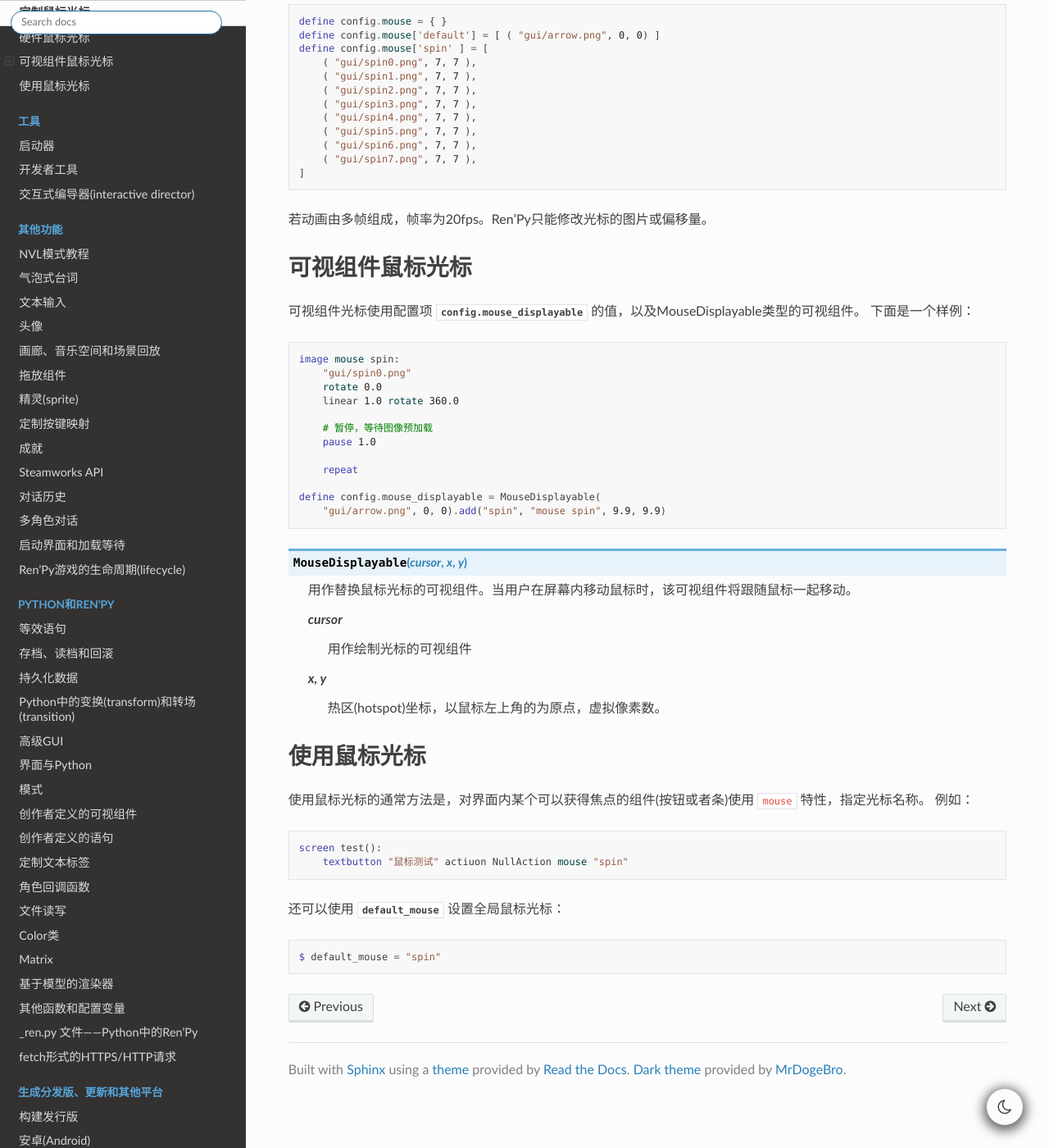
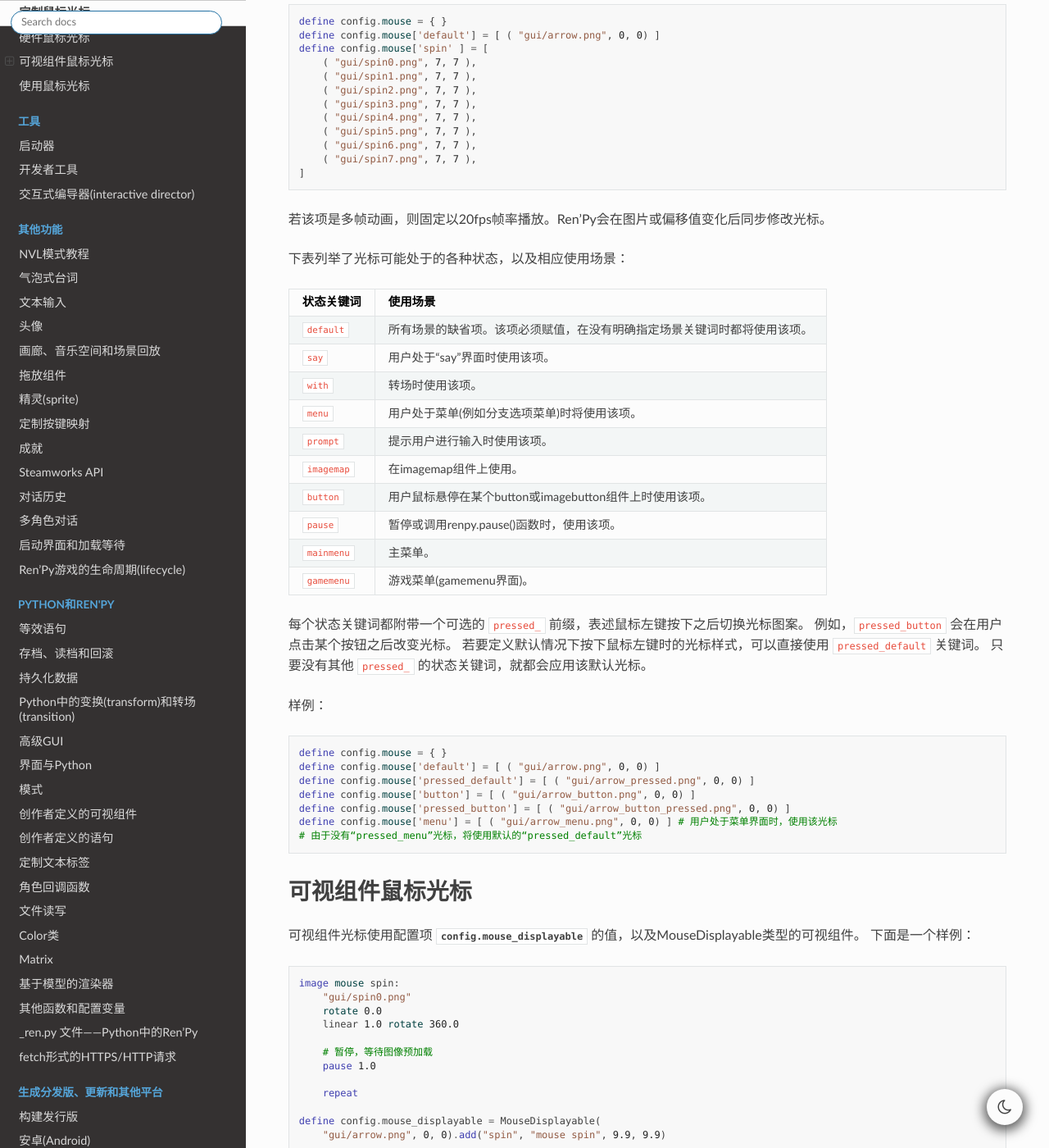
Before and after one commit to 3DMXM/Renpydoc-ranslate, a Sphinx documentation site: the page built from source/mouse.rst, in a window 1280 px wide and 1400 px high, scrolled down 708 px. Shown: the whole window at 82% size. Built offline with Sphinx 7.4.7 and the Read the Docs theme 2.0.0, drawn with Linux system fonts in a browser that asks for light colours; the version number could not be read and is left out; some of the changed text lies outside the part shown.

Commit message:
Update mouse.rst.

```diff
--- a/source/mouse.rst
+++ b/source/mouse.rst
@@ -45,7 +45,62 @@ Ren'Py有两套系统可实现定制鼠标光标。
         ( "gui/spin7.png", 7, 7 ),
     ]
 
-若动画由多帧组成，帧率为20fps。Ren'Py只能修改光标的图片或偏移量。
+若该项是多帧动画，则固定以20fps帧率播放。Ren'Py会在图片或偏移值变化后同步修改光标。
+
+下表列举了光标可能处于的各种状态，以及相应使用场景：
+
+.. list-table::
+ :header-rows: 1
+
+ * - 状态关键词
+   - 使用场景
+
+ * - ``default``
+   - 所有场景的缺省项。该项必须赋值，在没有明确指定场景关键词时都将使用该项。
+
+ * - ``say``
+   - 用户处于“say”界面时使用该项。
+
+ * - ``with``
+   - 转场时使用该项。
+
+ * - ``menu``
+   - 用户处于菜单(例如分支选项菜单)时将使用该项。
+
+ * - ``prompt``
+   - 提示用户进行输入时使用该项。
+
+ * - ``imagemap``
+   - 在imagemap组件上使用。
+
+ * - ``button``
+   - 用户鼠标悬停在某个button或imagebutton组件上时使用该项。
+
+ * - ``pause``
+   - 暂停或调用renpy.pause()函数时，使用该项。
+
+ * - ``mainmenu``
+   - 主菜单。
+
+ * - ``gamemenu``
+   - 游戏菜单(gamemenu界面)。
+
+每个状态关键词都附带一个可选的 ``pressed_`` 前缀，表述鼠标左键按下之后切换光标图案。
+例如，``pressed_button`` 会在用户点击某个按钮之后改变光标。
+若要定义默认情况下按下鼠标左键时的光标样式，可以直接使用 ``pressed_default`` 关键词。
+只要没有其他 ``pressed_`` 的状态关键词，就都会应用该默认光标。
+
+样例：
+
+::
+
+    define config.mouse = { }
+    define config.mouse['default'] = [ ( "gui/arrow.png", 0, 0) ]
+    define config.mouse['pressed_default'] = [ ( "gui/arrow_pressed.png", 0, 0) ]
+    define config.mouse['button'] = [ ( "gui/arrow_button.png", 0, 0) ]
+    define config.mouse['pressed_button'] = [ ( "gui/arrow_button_pressed.png", 0, 0) ]
+    define config.mouse['menu'] = [ ( "gui/arrow_menu.png", 0, 0) ] # 用户处于菜单界面时，使用该光标
+    # 由于没有“pressed_menu”光标，将使用默认的“pressed_default”光标
 
 .. _displayable-mouse-cursor:
 
@@ -70,7 +125,7 @@ Ren'Py有两套系统可实现定制鼠标光标。
     define config.mouse_displayable = MouseDisplayable(
         "gui/arrow.png", 0, 0).add("spin", "mouse spin", 9.9, 9.9)
 
-.. function:: MouseDisplayable(cursor, x, y)
+.. class:: MouseDisplayable(cursor, x, y)
 
     用作替换鼠标光标的可视组件。当用户在屏幕内移动鼠标时，该可视组件将跟随鼠标一起移动。
 
@@ -79,6 +134,13 @@ Ren'Py有两套系统可实现定制鼠标光标。
 
     `x, y`
         热区(hotspot)坐标，以鼠标左上角的为原点，虚拟像素数。
+
+    .. method:: add(self, name, cursor, x, y)
+
+        该方法能添加一个光标，根据鼠标状态 `name` 显示对应的光标。
+        该方法返回的是MouseDisplayable对象，因此可以连续调用添加多个不同状态的光标。
+
+        (译者注：MouseDisplayable(cursor, x, y).add(name1, cursor1, x1, y1).add(name2, cursor2, x2, y2).add(name3, cursor3, x3, y3)……)
 
 .. _using-mouse-cursors:
 
@@ -91,7 +153,7 @@ Ren'Py有两套系统可实现定制鼠标光标。
 ::
 
     screen test():
-        textbutton "鼠标测试" actiuon NullAction mouse "spin"
+        textbutton "鼠标测试" actiuon NullAction() mouse "spin"
 
 还可以使用 :var:`default_mouse` 设置全局鼠标光标：
 
```
